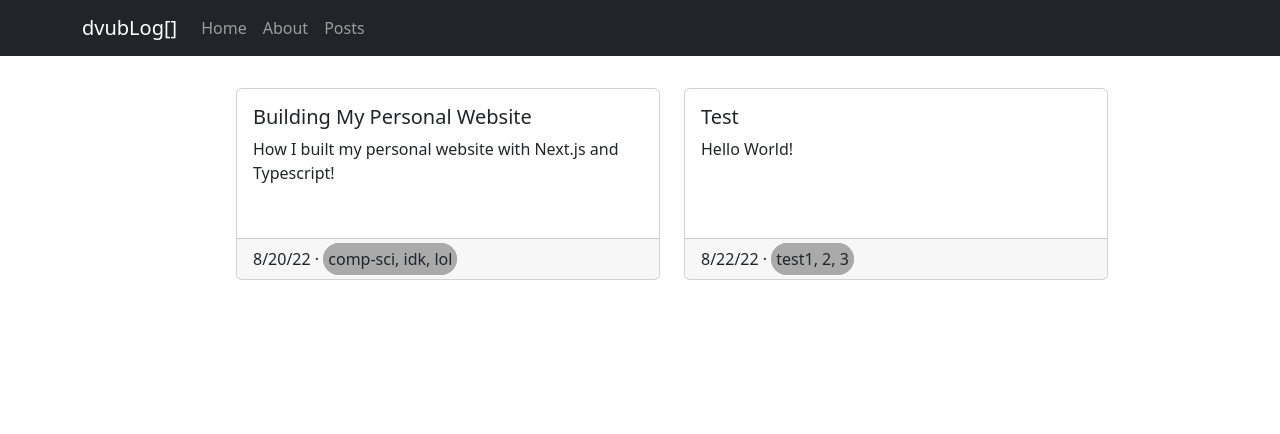
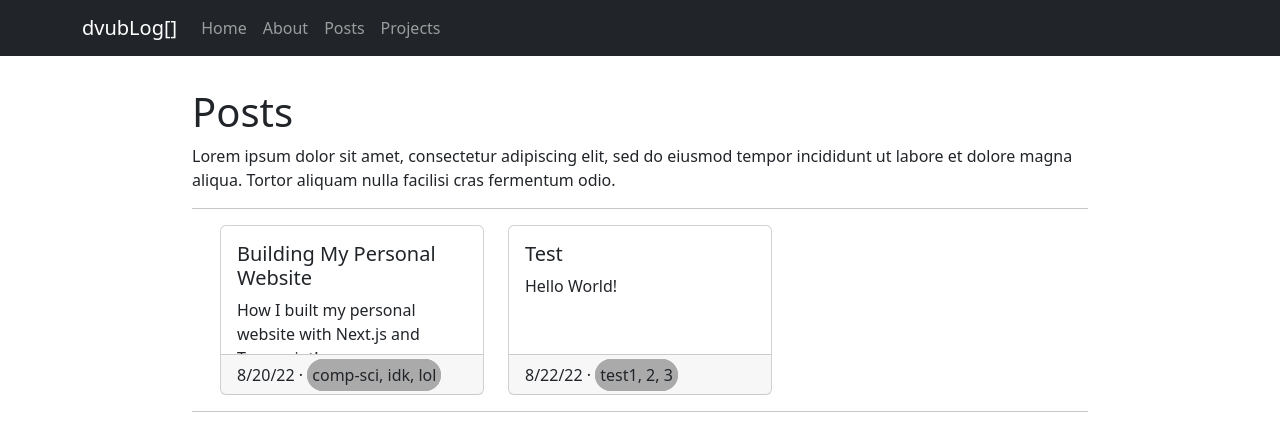
Before and after one commit to dvub/dvub-site, a Next.js app: page /posts in a window 1280 px wide. Shown: the top 434 px of the page. Built offline with nearby package versions, Linux system fonts and the light colour scheme.

Commit message:
misc changes

```diff
--- a/components/navbar.tsx
+++ b/components/navbar.tsx
@@ -16,6 +16,7 @@ const CustomNavBar = () => {
                             <Nav.Link href="../">Home</Nav.Link>
                             <Nav.Link href="../about">About</Nav.Link>
                             <Nav.Link href="../posts">Posts</Nav.Link>
+                            <Nav.Link href="https://github.com/dvub?tab=repositories">Projects</Nav.Link>
                         </Nav>
                     </Navbar.Collapse>
                 </Container>
--- a/components/postCard.tsx
+++ b/components/postCard.tsx
@@ -13,7 +13,7 @@ const PostCard: FC<Props> = (props) => {
 
     const { title, description, date, tags, fileName } = props.meta;
 
-    const tagDisplay = tags ? tags.join(', ') : '';
+    let tagDisplay = tags ? tags.join(', ') : '';
 
     // adding a rounded border with a background color
     // span will keep the text inline
@@ -24,17 +24,22 @@ const PostCard: FC<Props> = (props) => {
     );
 
     return (
-        <Link href={`posts/${fileName}`}>
-            <Card style={{overflow: 'hidden', height: '12rem'}}>
+        // /posts (slash at the front) for absolute path
+        <Link href={`/posts/${fileName}`}>
+            <Card>
+                <div style={{height: '8rem', overflow: 'hidden',}}>
                     <Card.Body>
                         <Card.Title>{title}</Card.Title>
                         <Card.Text>
                             {description}
                         </Card.Text>
                     </Card.Body>
+                </div>
+                <div style={{height:'2.5rem'}}>
                     <Card.Footer>
                         {date} · {styledTags}
                     </Card.Footer>
+                </div>
             </Card>
         </Link>
     );
--- a/pages/about.tsx
+++ b/pages/about.tsx
@@ -1,4 +1,7 @@
+
+
 const About = () => {
+
 
   return (
 
--- a/pages/posts.tsx
+++ b/pages/posts.tsx
@@ -3,15 +3,12 @@
 // using getStaticProps to get all mdx files from posts/ directory
 
 import { Metadata } from '../types/metadata';
-import Link from 'next/link'
-import Card from 'react-bootstrap/Card';
 import { Col, Container, Row } from 'react-bootstrap';
 import { useEffect, useState } from 'react';
 import PostCard  from '../components/postCard'
 // <-----------------------> //
 
 const Posts = () => {
-
 
     // https://nextjs.org/docs/basic-features/data-fetching/client-side
 
@@ -40,15 +37,24 @@ const Posts = () => {
         );
     });
 
-
     return (
         <div>
+            <div>
+                <h1>Posts</h1>
+                <p>
+                Lorem ipsum dolor sit amet, consectetur adipiscing elit, sed do eiusmod tempor incididunt ut labore et dolore magna aliqua. Tortor aliquam nulla facilisi cras fermentum odio.
+                </p>
+            </div>
+            <hr/>
             {/* putting rows into a container with margin */}
-            <Container style={{ margin: '2rem' }}>
-                <Row xs={2}>
-                    {listItems}
-                </Row>
-            </Container>
+            <div style={{margin: '1rem'}}>
+                <Container>
+                    <Row xs={1} md={2} lg={2} xl={3}>
+                        {listItems}
+                    </Row>
+                </Container>
+            </div>
+            <hr/>
         </div>
     );
 }
```
Lines whose indentation alone changed are shown as unchanged.
